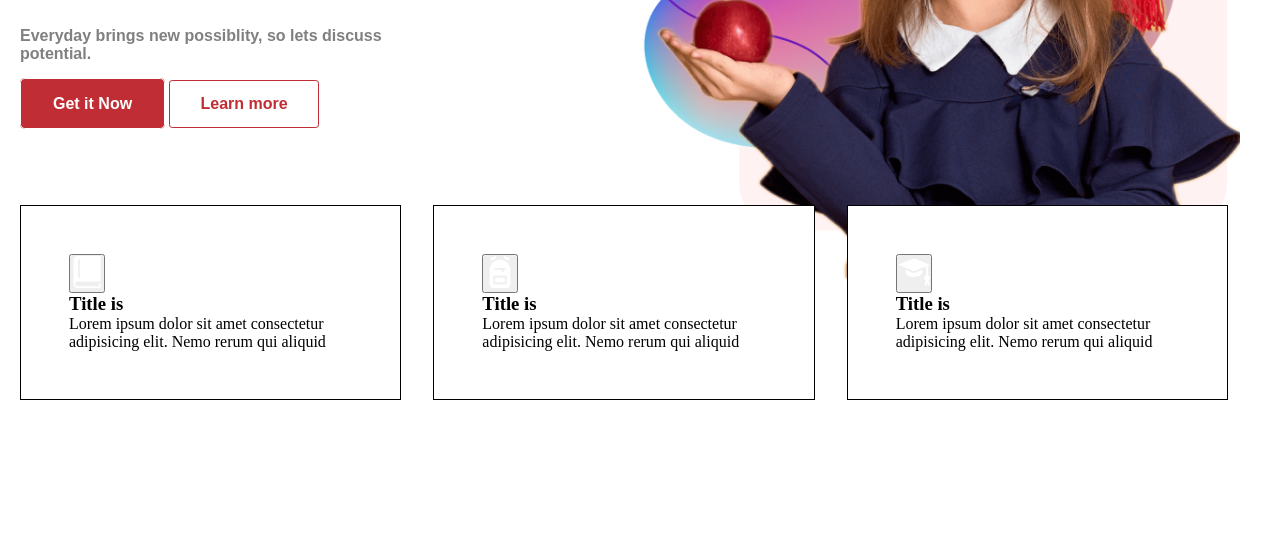
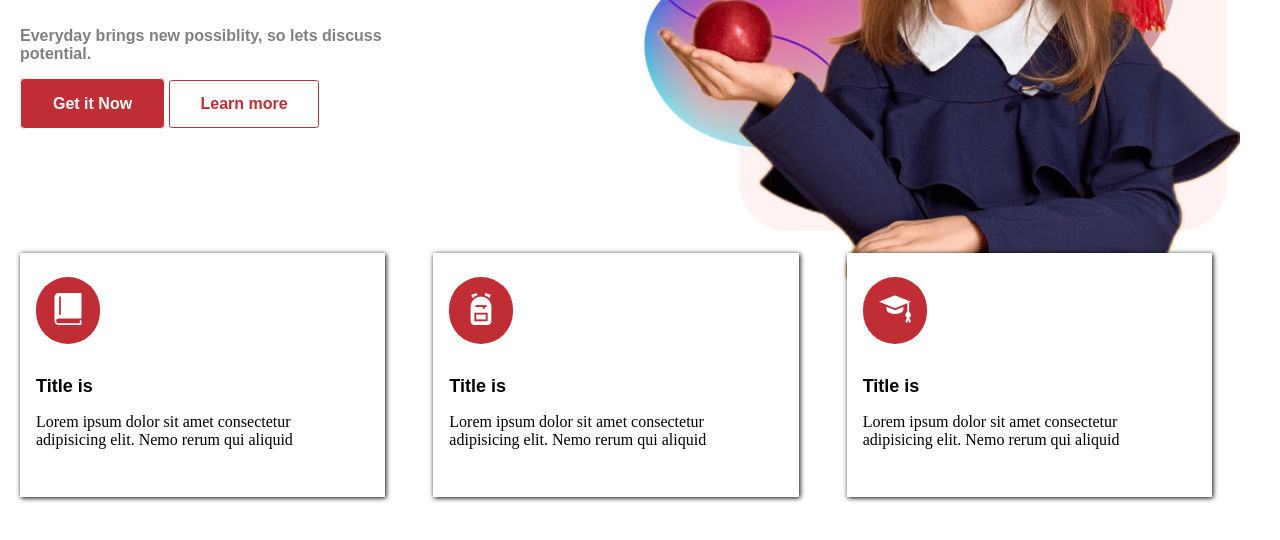
Before and after one commit to rahulneal/graduate, a plain HTML site: page index.html in a window 1280 px wide. Shown: the part 452-992 px from the top of the page. Before the commit the page ends 852 px from the top, so only its background shows below. Drawn offline with Linux system fonts and the light colour scheme.

Commit message:
Update style.css

```diff
--- a/style.css
+++ b/style.css
@@ -7,6 +7,11 @@
     --secondary:#000000;
     --third:#C02D34;
     --four:#cccccc;
+}
+li{
+    list-style: none;
+    margin: 0%;
+    padding: 0%;
 }
 .container{
     max-width: 1240px;
@@ -137,16 +142,53 @@ border-radius: .3rem;
 .cards ul{
     display: flex;
     flex-direction: row;
-    width: 100%;
+
+
 }
 .cards ul li{
+    /* border: 1px solid var(--secondary); */
+    width: 30%;
+    margin-right: 3rem;
+    margin-top: -3rem;
+    background-color: var(--primary);
+    box-shadow: 1px 1px 5px ;
+    margin-bottom: 5rem;
+    padding-right: 1rem;
+}
+/* .cards ul li{
     border:1px solid black ;
     display: flex;
     justify-content: space-between;
     margin-top: -6rem;
-    flex-wrap: wrap;
+
     margin-right: 2rem;
-    padding: 3rem;
+
     background-color: var(--primary);
 
+
+} */
+.card-content{
+    /* display: flex;
+    flex-direction: column;
+    justify-content: center; */
+    margin-top: 1.5rem;
+    margin-left: 1rem;
+    margin-bottom: 3rem;
+
 }
+.card-content h3{
+    margin-top: 2rem;
+    margin-bottom: 1rem;
+    font-family: Arial, Helvetica, sans-serif;
+    font-size: large;
+
+}
+.card-content button{
+    background-color: #C02D34;
+    border: none;
+    padding: 1rem;
+    border-radius: 2rem;
+}
+.card-content p{
+    width: 80%;
+}
```
